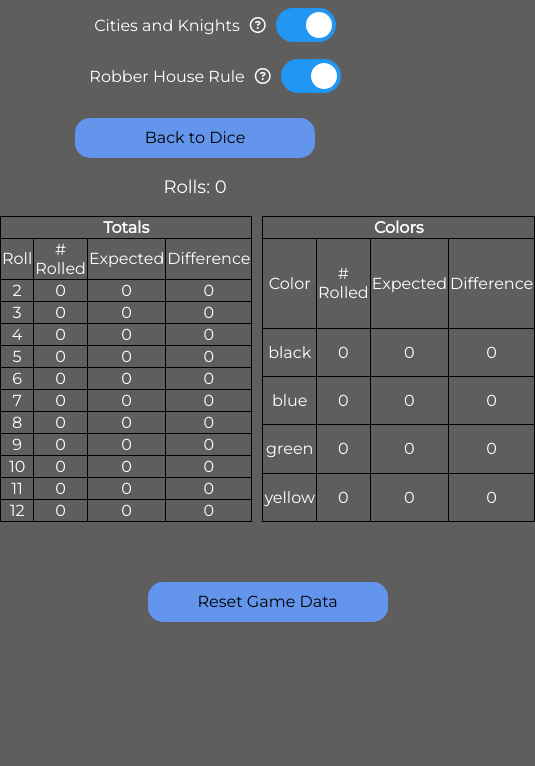
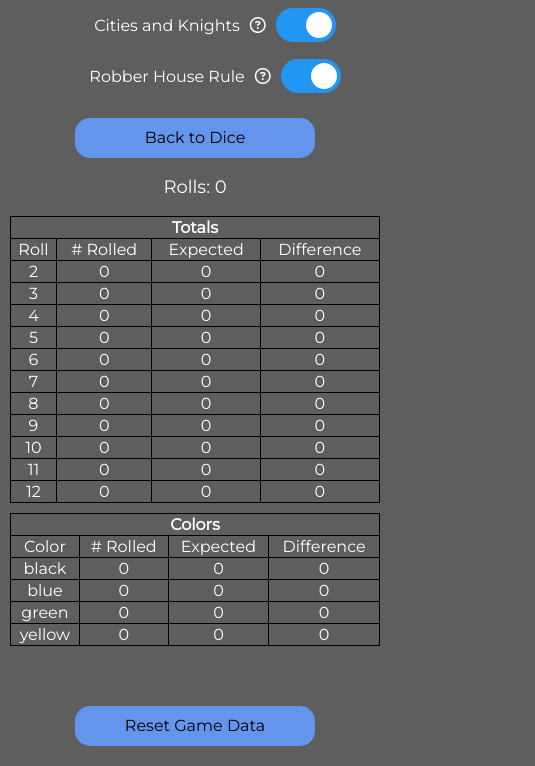
Before and after one commit to josiahse/settlers-roller, a plain HTML site: page index.html in a window 390 px wide. Both pictures are taken after a click on the element "View Game Data". Shown: the part 82-848 px from the top of the page, 535 px wide, since content can reach past the window. Drawn offline with nearby package versions, Linux system fonts and the light colour scheme.

Commit message:
added responsive design for the view data page

```diff
--- a/styles.css
+++ b/styles.css
@@ -257,5 +257,17 @@ input:checked + .slider:before {
         width: 100%;
     }
 
+    .data-box {
+        margin: 10px;
+    }
 
+    table.totals {
+        grid-column: 1 / 3;
+        grid-row: 1 / 2;
+    }
+
+    table.colors {
+        grid-column: 1 / 3;
+        grid-row: 2 / 3;
+    }
 }
```
